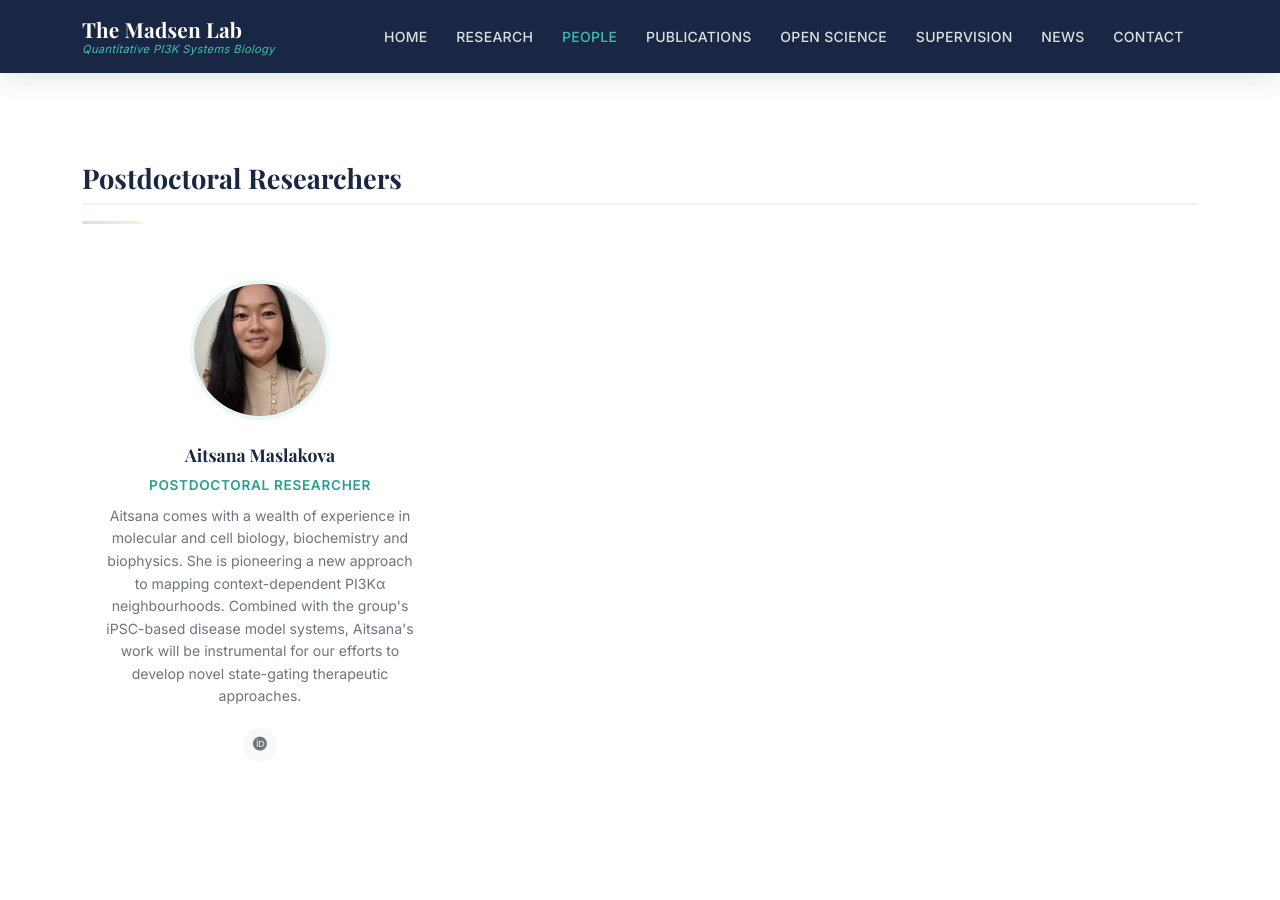
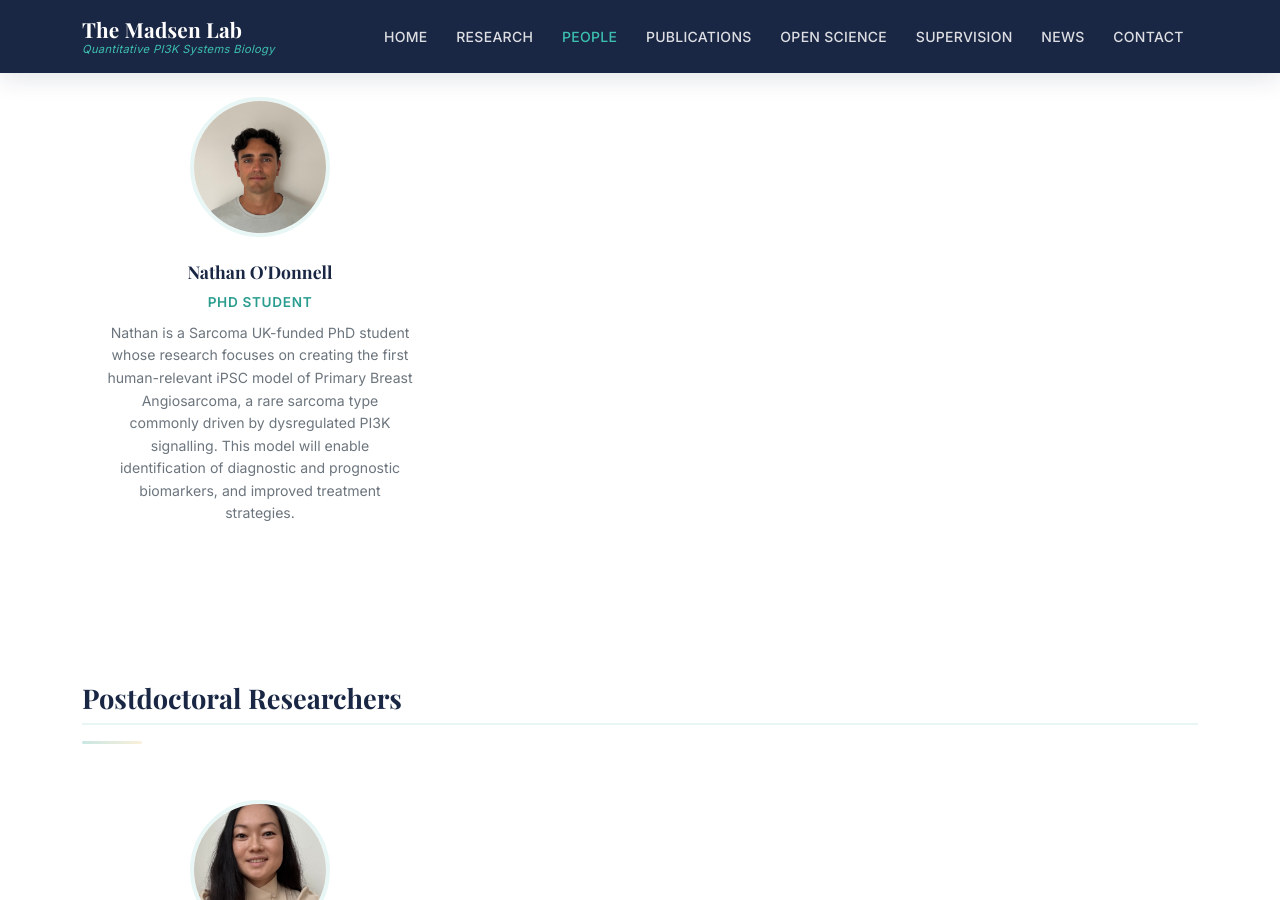
Before and after one commit to RMlab2023/RMlab2023.github.io, a Jekyll site: the page built from pages/people.md, in a window 1280 px wide and 900 px high, scrolled down 1386 px. Built offline with Jekyll 4.4.1, drawn with Linux system fonts in a browser that asks for light colours.

Commit message:
Update team page
Co-Authored-By: Claude Opus 5.5 <noreply@anthropic.com>

```diff
--- a/_data/team.yml
+++ b/_data/team.yml
@@ -67,6 +67,23 @@
   website: ""
   group: "phd"
 
+- name: "Nathan O'Donnell"
+  role: "PhD Student"
+  photo: "nathan-odonell.jpeg"
+  bio: >
+    Nathan is a Sarcoma UK-funded PhD student whose research focuses on
+    creating the first human-relevant iPSC model of Primary Breast
+    Angiosarcoma, a rare sarcoma type commonly driven by dysregulated
+    PI3K signalling. This model will enable identification of diagnostic
+    and prognostic biomarkers, and improved treatment strategies.
+  email: ""
+  twitter: ""
+  github: ""
+  orcid: ""
+  google_scholar: ""
+  website: ""
+  group: "phd"
+
 - name: "Aitsana Maslakova"
   role: "Postdoctoral Researcher"   # or PhD Student, Research Associate, etc.
   photo: "aitsana-maslakova.jpg"    # save photo to assets/images/team/
```
Also changed, not shown: assets/images/team/nathan-odonell.jpeg (added).
